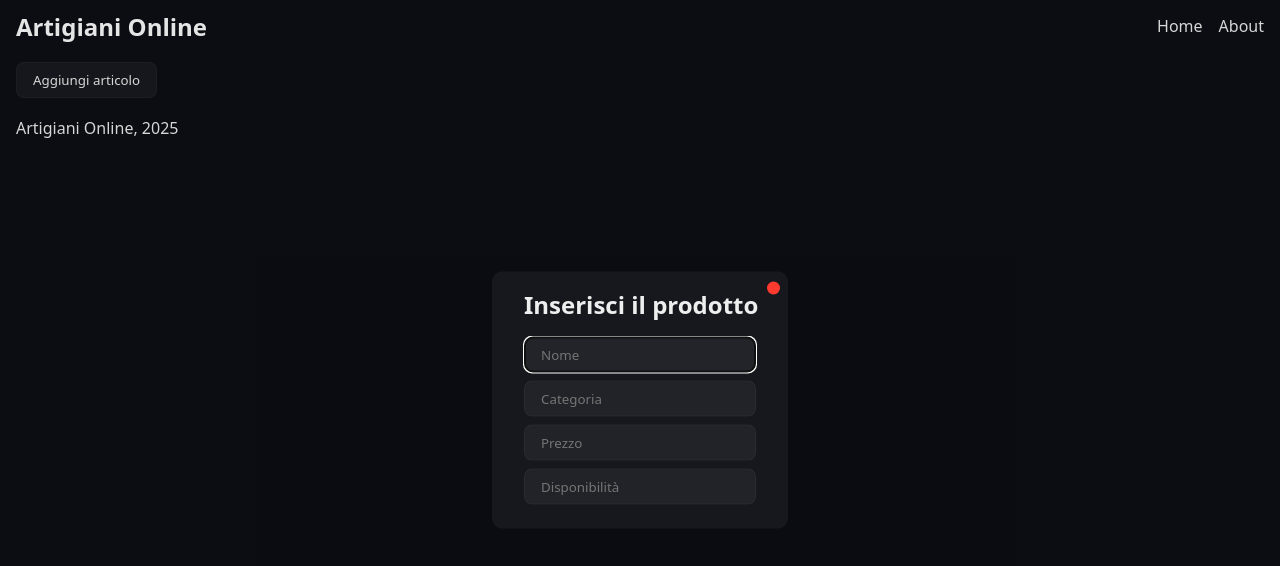
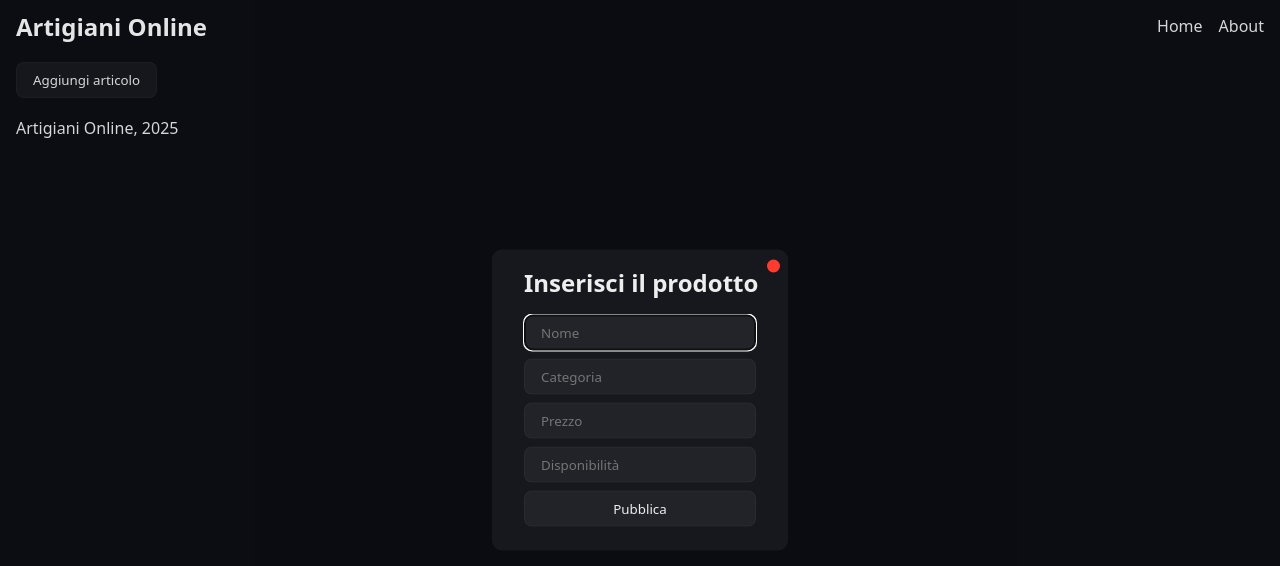
Before and after one commit to ozneroL541/Artigianato_Online, a plain HTML site: page frontend/pages/artigiano/dashboard.html in a window 1280 px wide. Both pictures are taken after a click on the button "Aggiungi articolo". Drawn offline with Linux system fonts and the light colour scheme.

Commit message:
Aggiunta bottone al aggiungi prodotto

```diff
--- a/frontend/pages/artigiano/dashboard.html
+++ b/frontend/pages/artigiano/dashboard.html
@@ -19,6 +19,7 @@
             <input type="text" placeholder="Categoria">
             <input type="number" placeholder="Prezzo">
             <input type="number" placeholder="Disponibilità">
+            <button>Pubblica</button>
         </label>
 
     </dialog>
```
